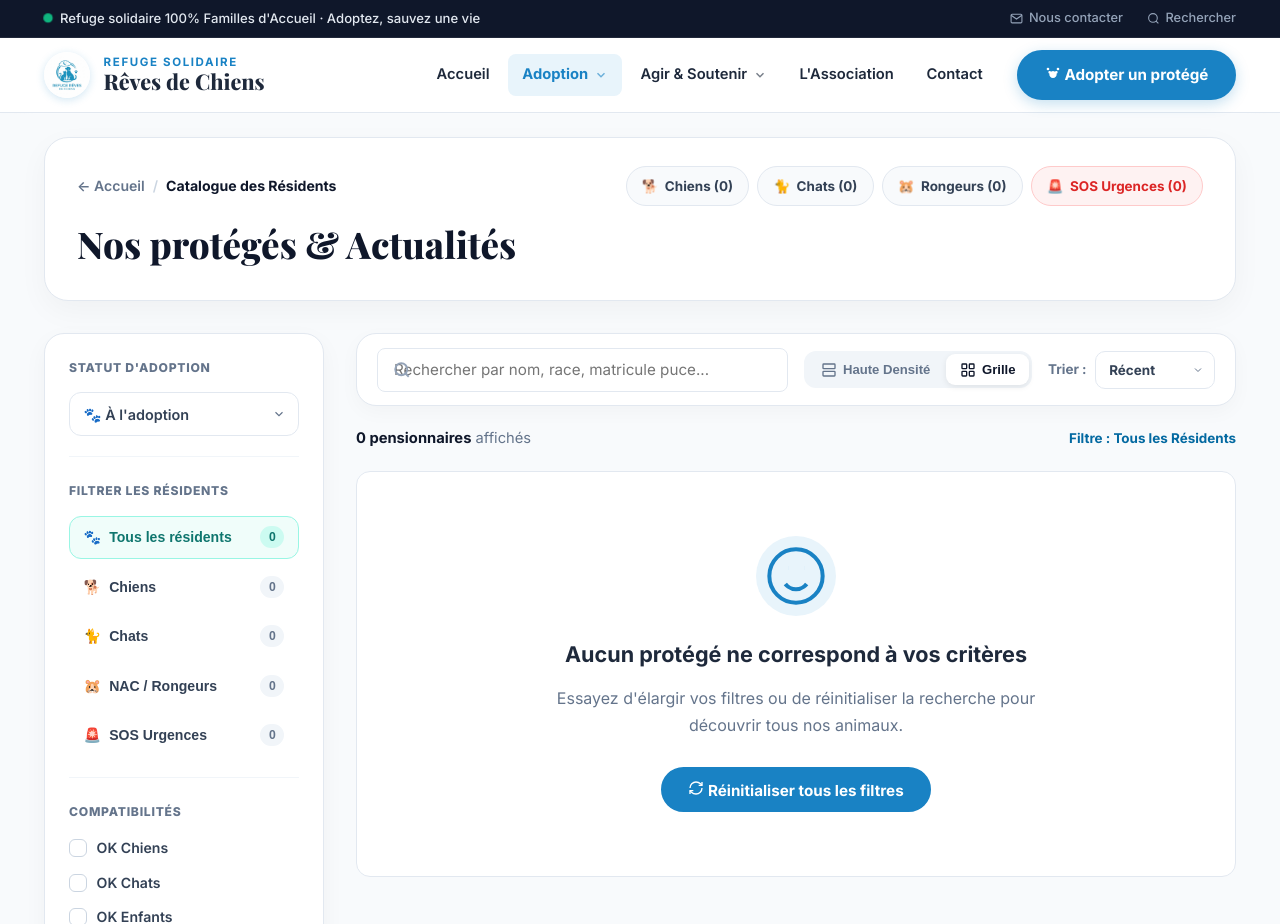
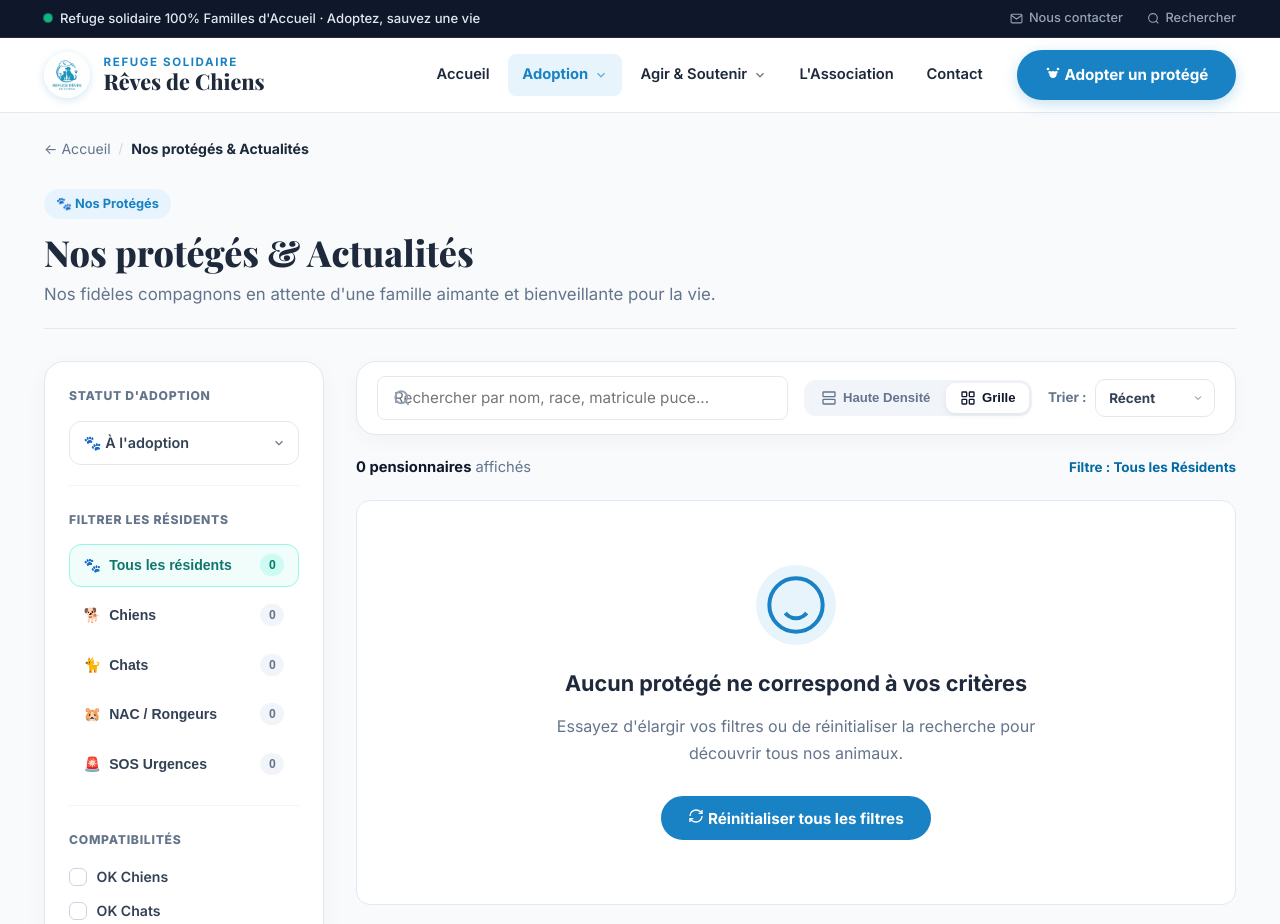
Before and after one commit to salamichel/WP2Django, a Django app: page /articles/ in a window 1280 px wide. Shown: the top 924 px of the page. Run offline with Django 5.2, Linux system fonts and the light colour scheme; data comes from the database, SQL or seed files in the repository; data that the repository does not hold is empty; some libraries are stand-ins or nearby versions.

Commit message:
refactor(catalogue): harmonisation de l'en-tête, retrait des boutons pills et ajout du fil d'Ariane standard

```diff
--- a/templates/blog/post_list.html
+++ b/templates/blog/post_list.html
@@ -5,44 +5,24 @@
 
 {% block content %}
 <div class="container catalogue-page-container">
-    <!-- Top Header Banner & Quick Species Selector -->
-    <div class="catalogue-header-card">
-        <div class="cat-header-top-row">
-            <nav class="cat-breadcrumbs" aria-label="Fil d'Ariane">
-                <a href="{% url 'blog:home' %}" class="cat-breadcrumb-link">&larr; Accueil</a>
-                <span class="cat-breadcrumb-sep">/</span>
-                <span class="cat-breadcrumb-curr">Catalogue des Résidents</span>
-            </nav>
-            <div class="cat-quick-species-pills" role="tablist" aria-label="Accès rapide par espèce">
-                <a href="{% url 'blog:category' slug='chiens' %}"
-                    class="pill-species-quick{% if filters.species == 'chien' %} active{% endif %}">
-                    <span class="p-emoji">🐕</span>
-                    <span>Chiens ({{ species_counts.chiens|default:0 }})</span>
-                </a>
-                <a href="{% url 'blog:category' slug='chats' %}"
-                    class="pill-species-quick{% if filters.species == 'chat' %} active{% endif %}">
-                    <span class="p-emoji">🐈</span>
-                    <span>Chats ({{ species_counts.chats|default:0 }})</span>
-                </a>
-                <a href="{% url 'blog:category' slug='rongeurs' %}"
-                    class="pill-species-quick{% if filters.species == 'rongeur' %} active{% endif %}">
-                    <span class="p-emoji">🐹</span>
-                    <span>Rongeurs ({{ species_counts.rongeurs|default:0 }})</span>
-                </a>
-                <a href="{% url 'blog:category' slug='urgences' %}"
-                    class="pill-species-quick pill-species-quick--urgent{% if filters.emergency == '1' %} active{% endif %}">
-                    <span class="p-emoji">🚨</span>
-                    <span>SOS Urgences ({{ species_counts.urgences|default:0 }})</span>
-                </a>
-            </div>
-        </div>
+    <!-- Breadcrumb Navigation -->
+    <nav class="cms-breadcrumb" aria-label="Fil d'Ariane">
+        <a href="{% url 'blog:home' %}" class="cms-breadcrumb-link">&larr; Accueil</a>
+        <span class="cms-breadcrumb-sep">/</span>
+        {% if category %}
+        <a href="{% url 'blog:post_list' %}" class="cms-breadcrumb-link">Adoption</a>
+        <span class="cms-breadcrumb-sep">/</span>
+        <span class="cms-breadcrumb-curr">{% if page_title %}{{ page_title }}{% else %}{{ category.name }}{% endif %}</span>
+        {% else %}
+        <span class="cms-breadcrumb-curr">{% if page_title %}{{ page_title }}{% else %}Catalogue des Résidents{% endif %}</span>
+        {% endif %}
+    </nav>
 
-        <div class="cat-header-main-row">
-            <h1 class="cat-page-title">{% if page_title %}{{ page_title }}{% else %}Nos Protégés à l'Adoption{% endif %}
-            </h1>
-            <p class="cat-page-subtitle">{% if category and category.description %}{{ category.description }}{% else
-                %}Nos fidèles compagnons en attente d'une famille aimante et bienveillante pour la vie.{% endif %}</p>
-        </div>
+    <!-- Page Header (Standardisé) -->
+    <div class="page-header">
+        <span class="cms-header-category-badge">🐾 Nos Protégés</span>
+        <h1>{% if page_title %}{{ page_title }}{% else %}Nos Protégés à l'Adoption{% endif %}</h1>
+        <p class="page-header-sub">{% if category and category.description %}{{ category.description }}{% else %}Nos fidèles compagnons en attente d'une famille aimante et bienveillante pour la vie.{% endif %}</p>
     </div>
 
     <!-- Main 2-Column Catalogue Layout -->
```
Also changed, not shown: templates/blog/category.html (+15 -2 lines).
